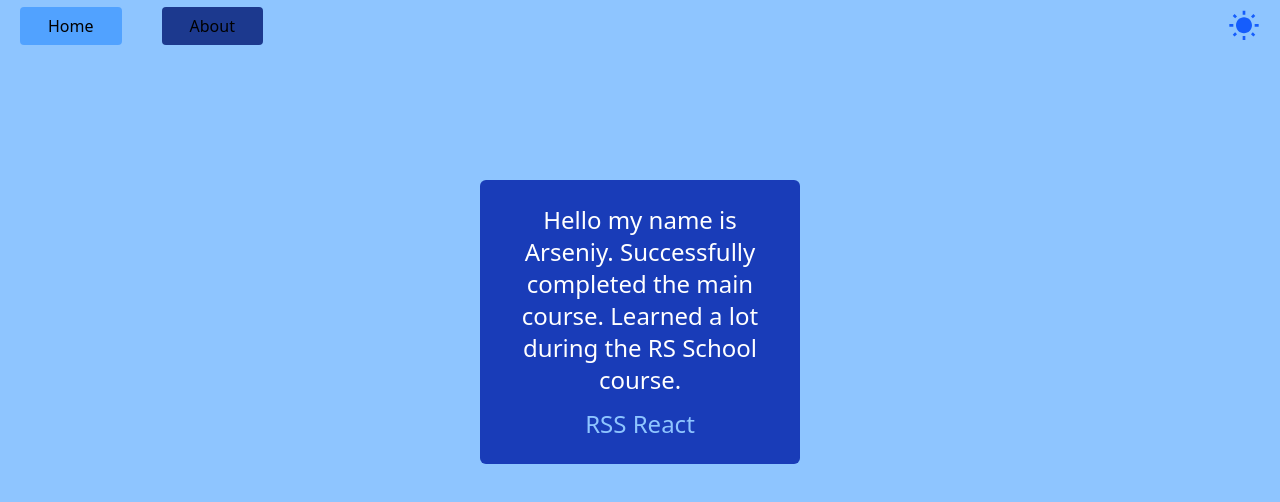
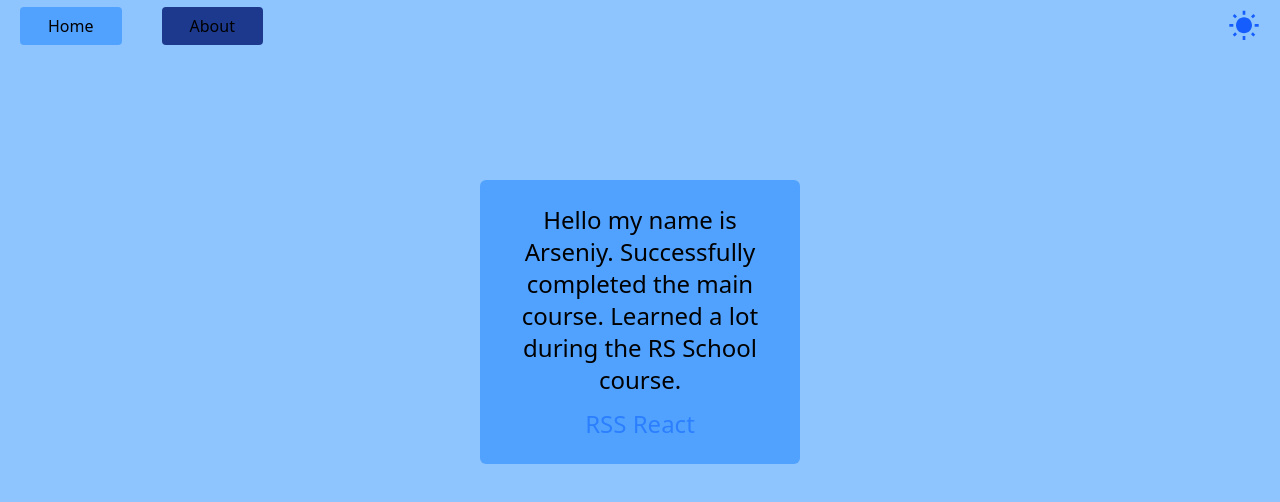
Before and after one commit to 1Arseniy/RSS-React-app, a React (Vite) app: page /about in a window 1280 px wide. Shown: the top 502 px of the page. Built offline with nearby package versions, Linux system fonts and the light colour scheme.

Commit message:
fix: correct mistakes in styles

```diff
--- a/src/components/Card/Card.tsx
+++ b/src/components/Card/Card.tsx
@@ -51,20 +51,19 @@ function Card(props: TypeCardProps) {
         src={character ? character.image : 'empty'}
         alt="rick&morty"
       ></img>
-      <div className="flex">
-        <div className="grow-[3] flex flex-col h-full justify-center p-2.5">
-          <span>Full name: {character ? character.name : 'empty'}</span>
-          <span>Gender: {character ? character.gender : 'empty'}</span>
-          <span>Status: {character ? character.status : 'empty'}</span>
-        </div>
-        <form className="flex grow-[2]">
+      <div className="flex flex-col h-full justify-center p-2.5">
+        <span>Full name: {character ? character.name : 'empty'}</span>
+        <span>Gender: {character ? character.gender : 'empty'}</span>
+        <span>Status: {character ? character.status : 'empty'}</span>
+        <div className="flex items-center justify-between">
+          <span>Favorite:</span>
           <input
             onChange={toggleCard}
             type="checkbox"
-            className="w-5 accent-blue-700"
+            className="w-5 h-6 accent-blue-200 mr-2.5"
             checked={checked}
           />
-        </form>
+        </div>
       </div>
     </div>
   );
--- a/src/utils/downloadFile.ts
+++ b/src/utils/downloadFile.ts
@@ -1,7 +1,4 @@
-async function downloadFile(
-  content: FileSystemWriteChunkType,
-  fileName: string
-) {
+async function downloadFile(content: string, fileName: string) {
   try {
     const handle = await window.showSaveFilePicker({
       suggestedName: fileName,
--- a/src/views/AboutView/AboutView.tsx
+++ b/src/views/AboutView/AboutView.tsx
@@ -1,12 +1,17 @@
+import useTheme from '@/hooks/useTheme';
+
 function AboutView() {
+  const { darkTheme } = useTheme();
   return (
     <div className="flex items-center justify-center h-[70vh]">
-      <div className="flex flex-col w-80 text-white text-center text-2xl bg-blue-800 rounded-md p-6">
+      <div
+        className={`${darkTheme ? 'bg-blue-800' : 'bg-blue-400'} flex flex-col w-80 text-center text-2xl rounded-md p-6`}
+      >
         <span className="mb-3">
           Hello my name is Arseniy. Successfully completed the main course.
           Learned a lot during the RS School course.
         </span>
-        <a href="https://rs.school/courses/reactjs" className="text-blue-300">
+        <a href="https://rs.school/courses/reactjs" className="text-blue-500">
           RSS React
         </a>
       </div>
```
